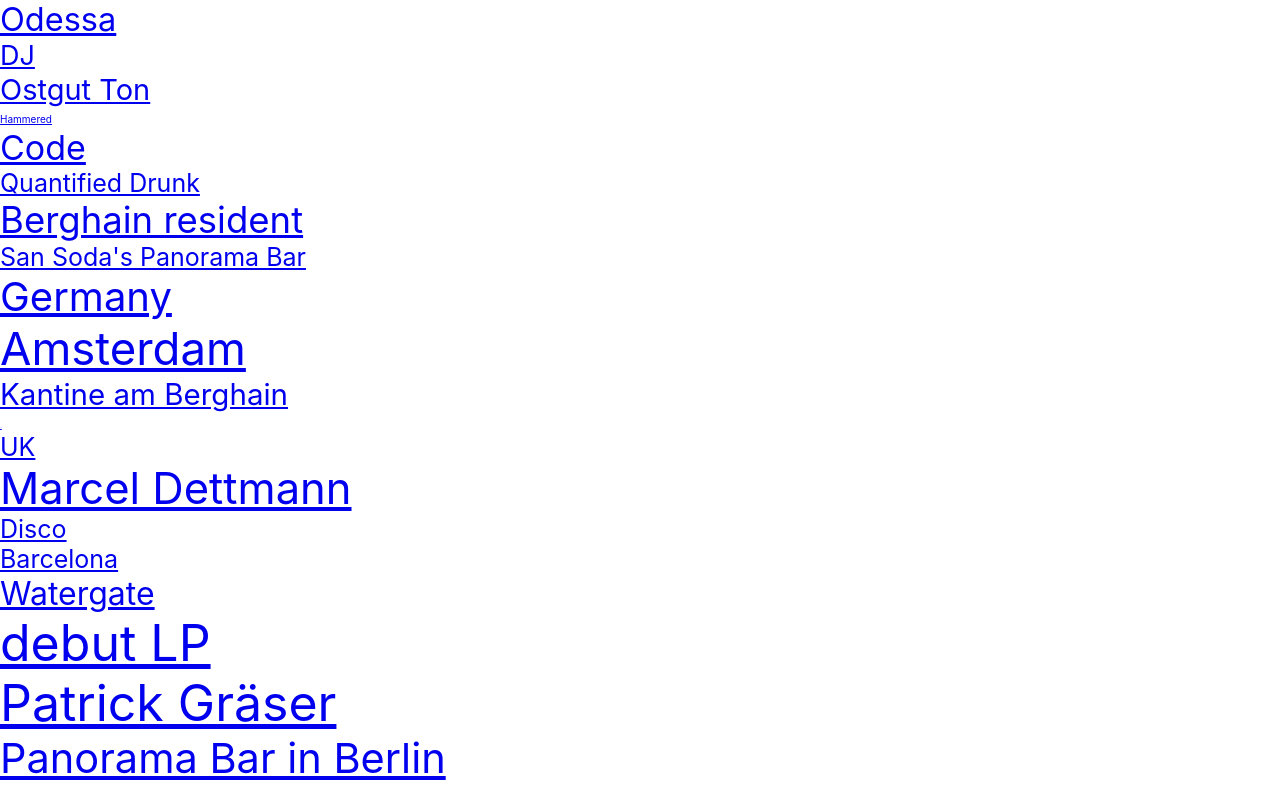
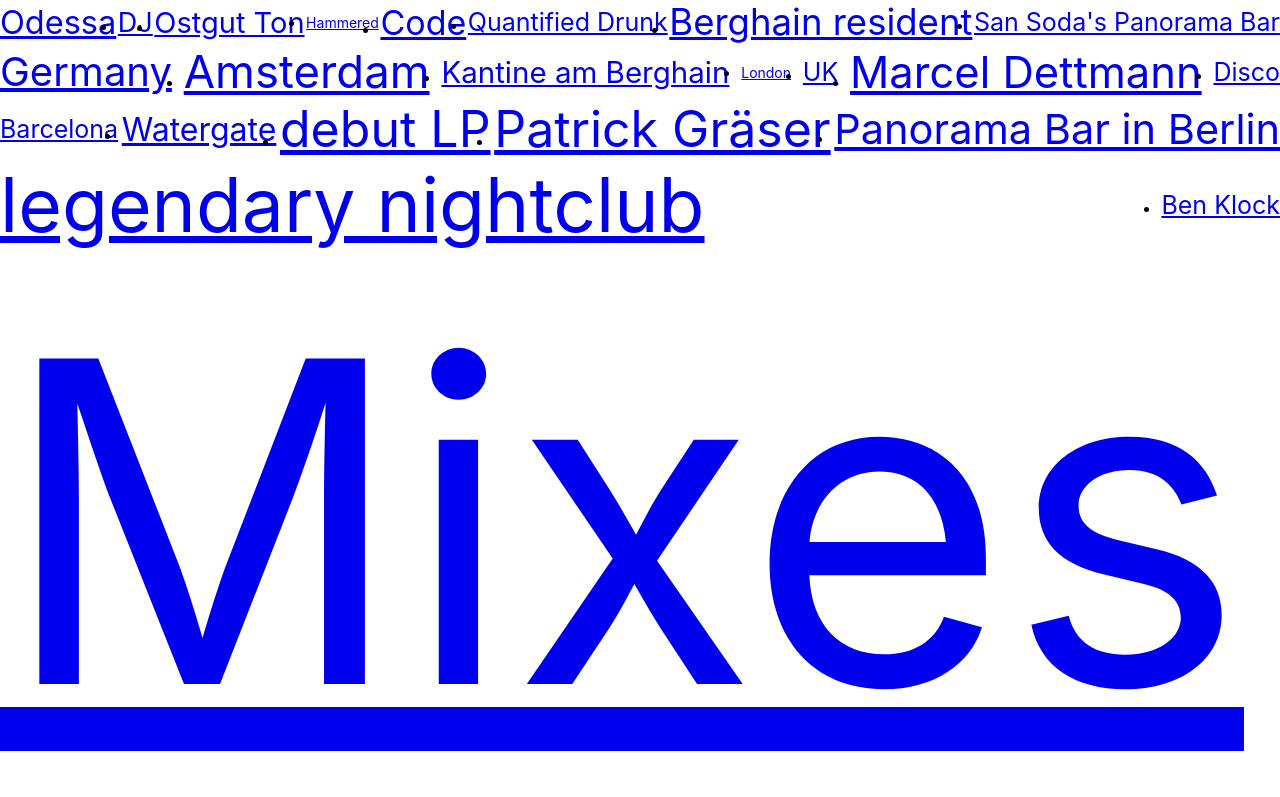
Before and after one commit to kmoiseenko/tags_cloud, a React (Create React App) app: page / in a window 1280 px wide. Shown: the top 797 px of the page. Built offline with nearby package versions, Linux system fonts and the light colour scheme.

Commit message:
Add decode method. Set min font size

```diff
--- a/src/Home/Home.css
+++ b/src/Home/Home.css
@@ -0,0 +1,6 @@
+.app_tags-list {
+	display: flex;
+	flex-wrap: wrap;
+	justify-content: space-between;
+	align-items: center;
+}
--- a/src/Home/Home.jsx
+++ b/src/Home/Home.jsx
@@ -6,19 +6,29 @@
 import data from '../data/tags_cloud.json';
 
 const Home = () => {
+	const tagsList = data.map(item => {
+		let fontSize = item.sentimentScore / 2;
+
+		if (fontSize < 14) {
+			fontSize = 14;
+		}
+
+		return (
+			<li key={item.id}>
+				<Link
+					to={encodeURIComponent(item.id)}
+					style={{'fontSize': fontSize}}
+				>
+				{item.label}
+				</Link>
+			</li>
+		);
+	});
+
 	return (
 		<div className="App">
-			<ul>
-				{data.map((item) =>
-					<li key={item.id}>
-						<Link
-							to={item.id}
-							style={{'fontSize': item.sentimentScore / 2}}
-						>
-						{item.label}
-						</Link>
-					</li>
-				)}
+			<ul className="app_tags-list">
+				{tagsList}
 			</ul>
 		</div>
 	);
```
